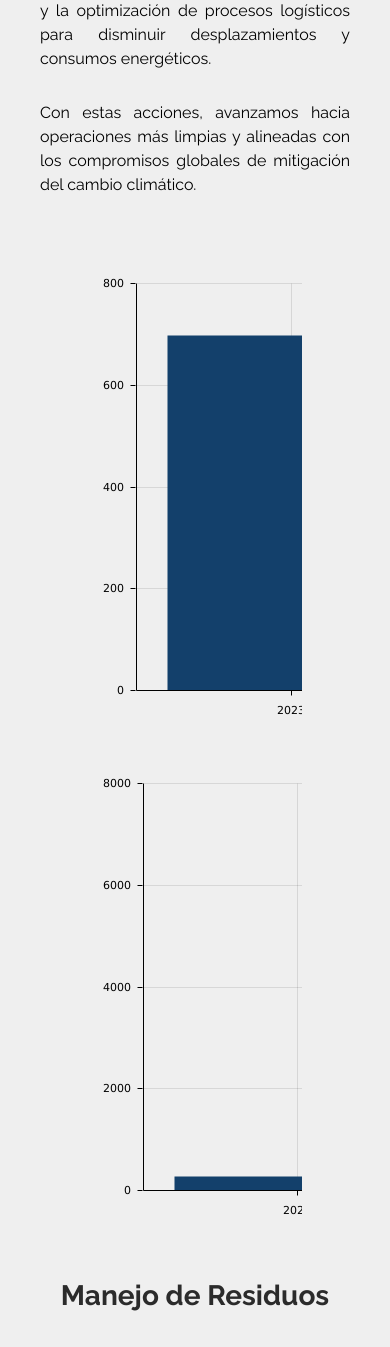
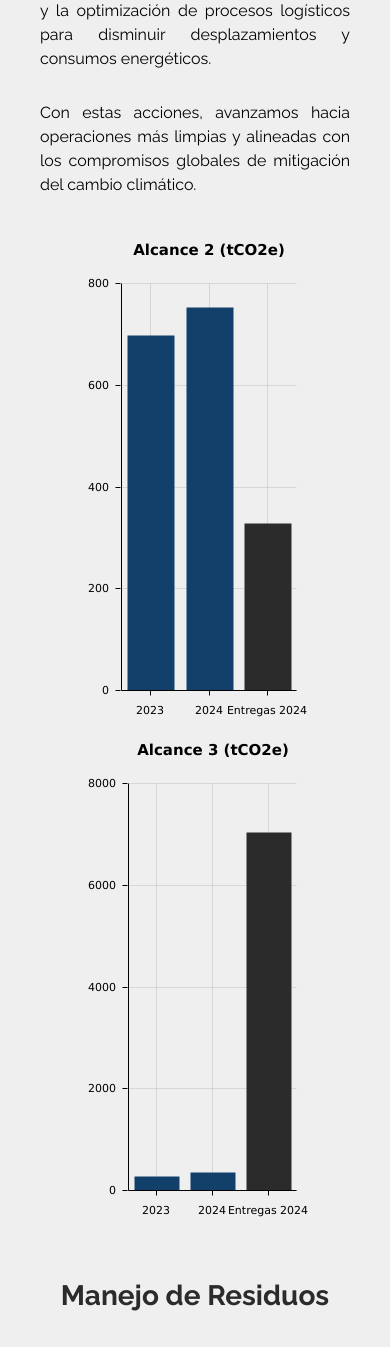
Before and after one commit to diegosanru/ig_esg, a Django app: page /es/ambiental in a window 390 px wide. Shown: the part 3311-4658 px from the top of the page. Run offline with Django 3.2, Linux system fonts and the light colour scheme; some libraries are stand-ins or nearby versions.

Commit message:
charts cambios

```diff
--- a/frontend/templates/es/frontend/ambiental.html
+++ b/frontend/templates/es/frontend/ambiental.html
@@ -464,11 +464,13 @@
                 Con estas acciones, avanzamos hacia operaciones más limpias y alineadas con los compromisos globales de mitigación del cambio climático.
             </p>
         </div>
-        <div class="col-md-12 col-sm-12 px-5 d-flex justify-content-center">
-            <div id="chart7" style="height: 500px;width:1000px;left: 0.5px;"></div>
-        </div>
-        <div class="col-md-12 col-sm-12 px-5 d-flex justify-content-center">
-            <div id="chart8" style="height: 500px;width:1000px;left: 0.5px;"></div>
+        <div class="row">
+            <div class="col-md-6 col-sm-6 px-5 d-flex justify-content-center">
+                <div id="chart7" style="height: 500px;width:100%;left: 0.5px;"></div>
+            </div>
+            <div class="col-md-6 col-sm-6 px-5 d-flex justify-content-center">
+                <div id="chart8" style="height: 500px;width:100%;left: 0.5px;"></div>
+            </div>
         </div>
     </div>
     <div class="container">
```
